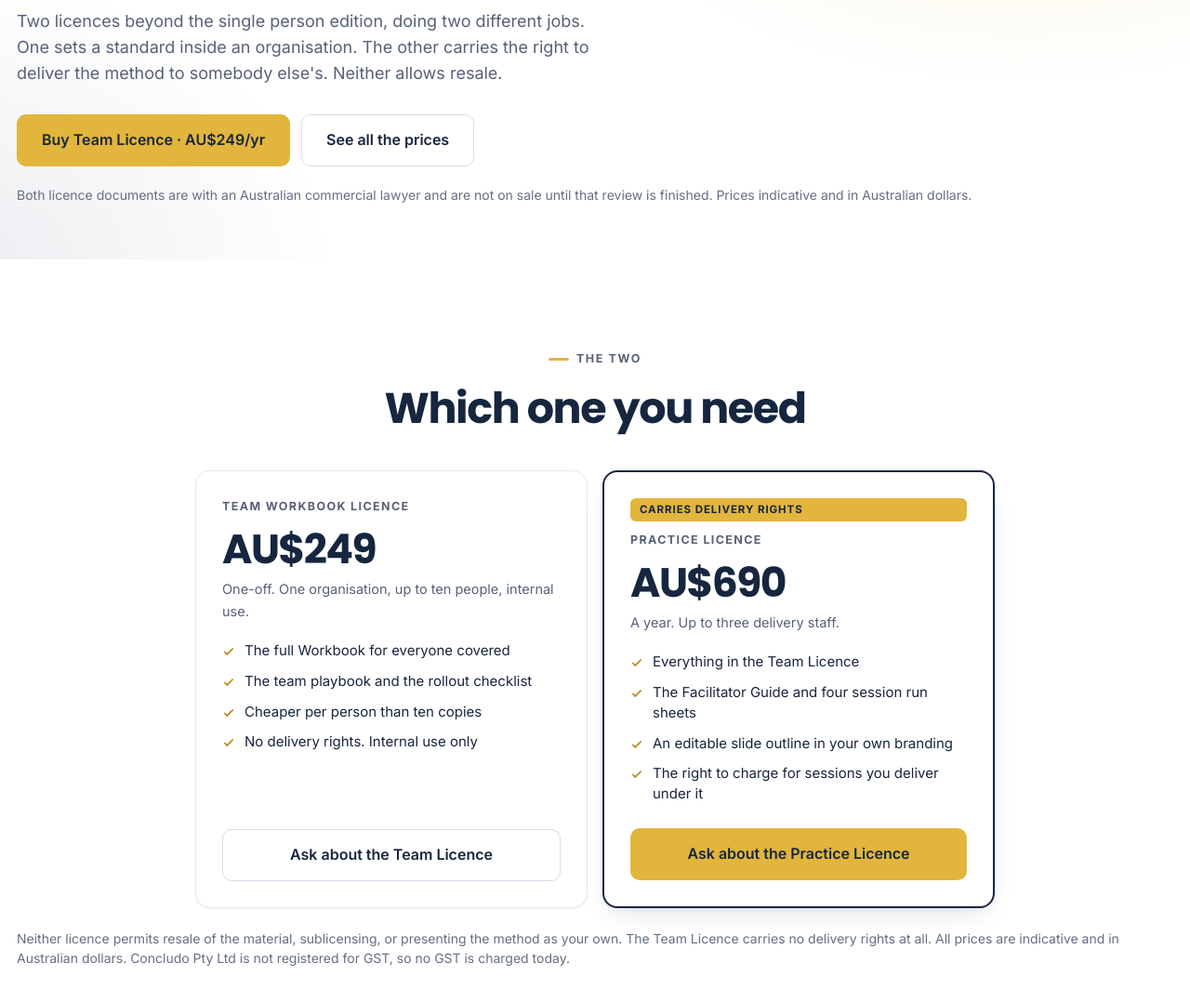
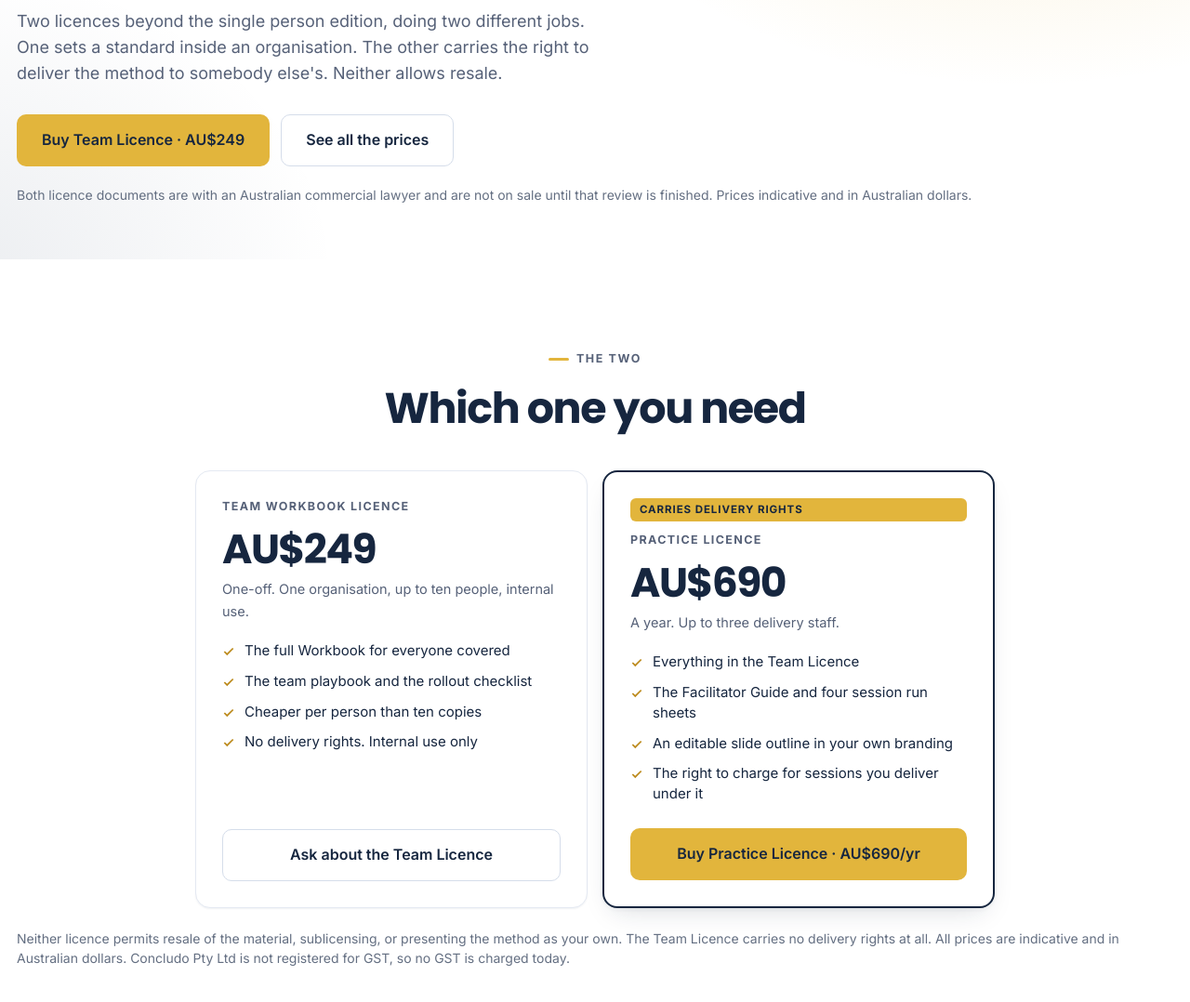
Before and after one commit to cortezanthony87-cell/concludo-marketing, a plain HTML site: page meeting-mastery-workbook/pro-edition/index.html in a window 1280 px wide. Shown: the part 320-1398 px from the top of the page at 93% size. Drawn offline with Linux system fonts and the light colour scheme.

Commit message:
feat(marketing): route workbook buy buttons to authenticated checkout flow with verified pricing and packages

```diff
--- a/meeting-mastery-workbook/pro-edition/index.html
+++ b/meeting-mastery-workbook/pro-edition/index.html
@@ -543,7 +543,7 @@ footer>.wrap{padding-block:50px}
       <h1 style="max-width:18ch">Run it across a team, or <span class="mark">teach it to clients</span></h1>
       <p class="lede" style="margin-top:20px">Two licences beyond the single person edition, doing two different jobs. One sets a standard inside an organisation. The other carries the right to deliver the method to somebody else's. Neither allows resale.</p>
       <div class="btns">
-        <a class="btn btn-gold" href="https://buy.stripe.com/14AdR39Ek5pc5Zg2Lifw402" target="_blank" rel="noopener noreferrer">Buy Team Licence · AU$249/yr</a>
+        <a class="btn btn-gold" href="https://app.concludo.com.au/checkout?offer=workbook_team&amp;variant=one_time">Buy Team Licence · AU$249</a>
         <a class="btn btn-line" href="/pricing/">See all the prices</a>
       </div>
       <p class="fine" style="margin-top:20px">Both licence documents are with an Australian commercial lawyer and are not on sale until that review is finished. Prices indicative and in Australian dollars.</p>
@@ -580,7 +580,7 @@ footer>.wrap{padding-block:50px}
             <li><svg viewBox="0 0 24 24"><path d="M4 12l5 5L20 6"/></svg>An editable slide outline in your own branding</li>
             <li><svg viewBox="0 0 24 24"><path d="M4 12l5 5L20 6"/></svg>The right to charge for sessions you deliver under it</li>
           </ul>
-          <a class="btn btn-gold" href="mailto:hello@concludo.au?subject=Concludo%20early%20access">Ask about the Practice Licence</a>
+          <a class="btn btn-gold" href="https://app.concludo.com.au/checkout?offer=workbook_pro_edition&amp;variant=practice_licence">Buy Practice Licence · AU$690/yr</a>
         </div>
       </div>
       <p class="fine" style="margin-top:22px">Neither licence permits resale of the material, sublicensing, or presenting the method as your own. The Team Licence carries no delivery rights at all. All prices are indicative and in Australian dollars. Concludo Pty Ltd is not registered for GST, so no GST is charged today.</p>
```
Also changed, not shown: meeting-mastery-workbook/standard-edition/index.html (+1 -1 lines), meeting-mastery-workbook/starter-edition/index.html (+1 -1 lines).
